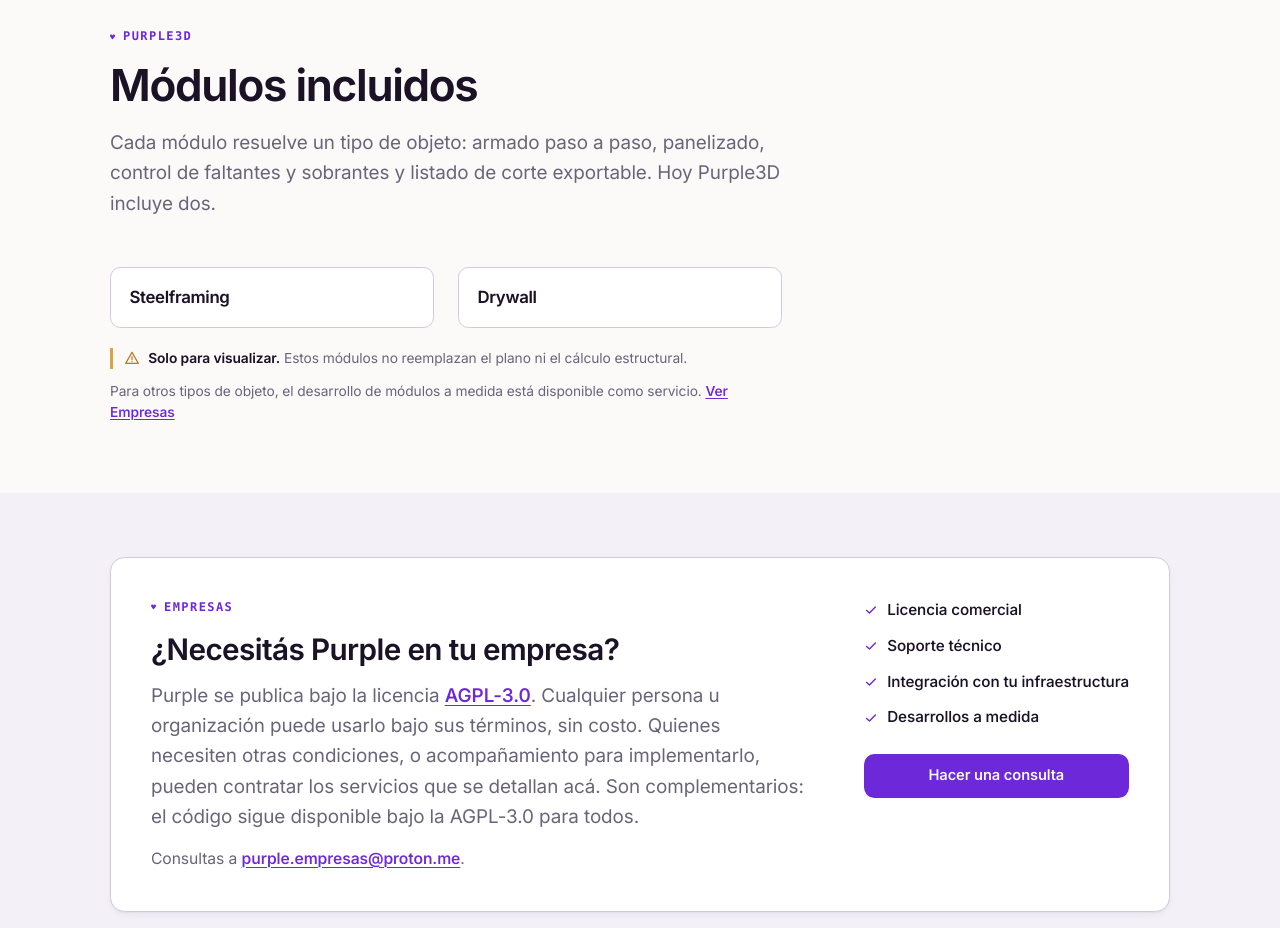
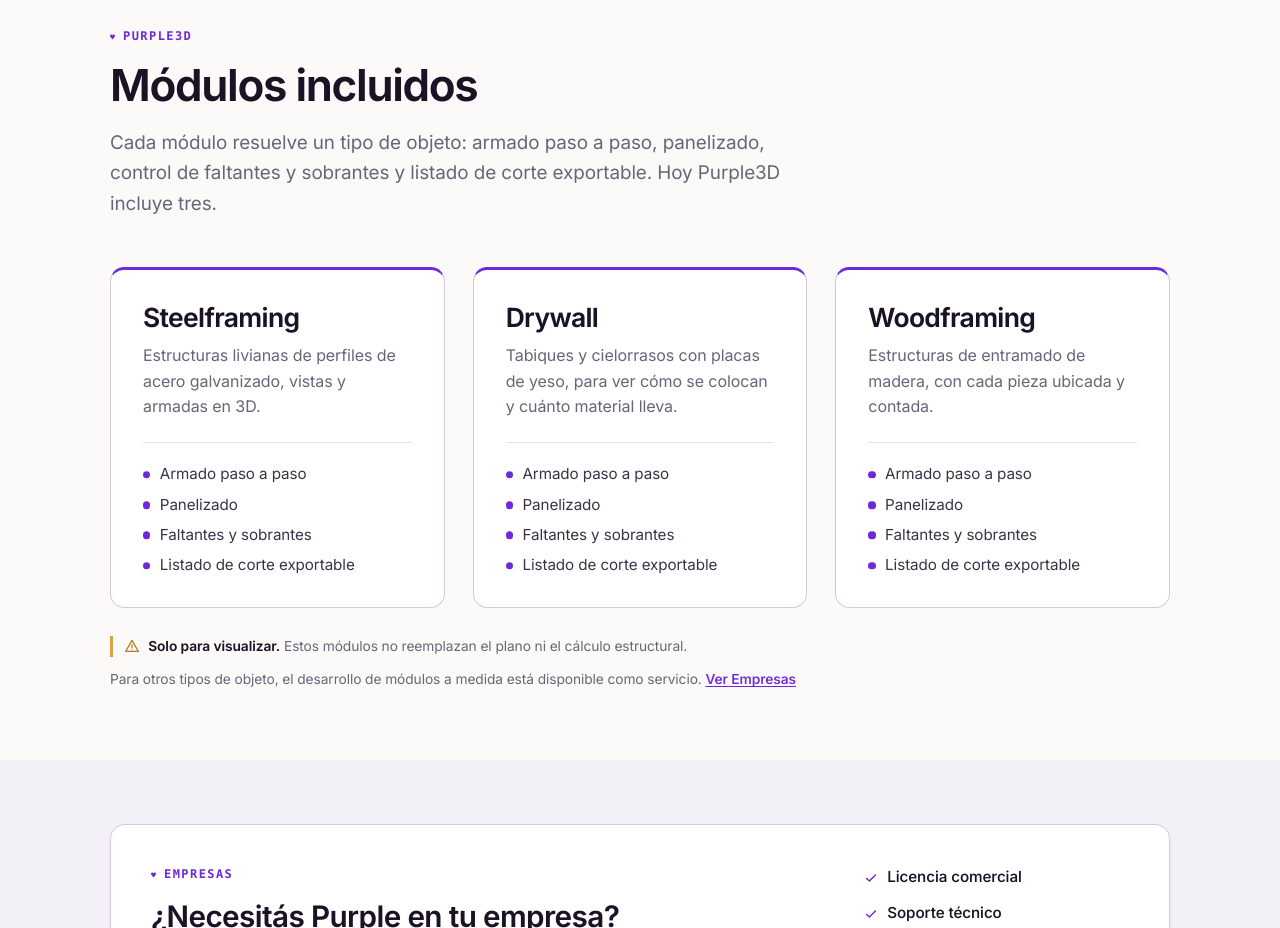
Before and after one commit to ltrecanao/purple, a plain HTML site: page index.html in a window 1280 px wide. Shown: the part 1340-2268 px from the top of the page. Drawn offline with Linux system fonts and the light colour scheme.

Commit message:
feat: actualiza modulo de woodframing

```diff
--- a/index.html
+++ b/index.html
@@ -4,7 +4,7 @@
   <meta charset="utf-8">
   <meta name="viewport" content="width=device-width, initial-scale=1, viewport-fit=cover">
   <title>Purple · Software que trabaja a tu manera</title>
-  <meta name="description" content="Purple: PurpleMD (editor Markdown), PurpleBoard (pizarra colaborativa) y Purple3D (visualizador 3D modular, con módulos de steelframing y drywall). Software libre AGPL-3.0, en el navegador.">
+  <meta name="description" content="Purple: PurpleMD (editor Markdown), PurpleBoard (pizarra colaborativa) y Purple3D (visualizador 3D modular, con módulos de steelframing, drywall y woodframing). Software libre AGPL-3.0, en el navegador.">
   <meta name="theme-color" content="#6d28d9">
   <link rel="icon" type="image/svg+xml" href="static/assets/purple.svg">
   <link rel="canonical" href="https://purple.com.ar/">
@@ -14,11 +14,11 @@
   <meta property="og:locale" content="es_AR">
   <meta property="og:url" content="https://purple.com.ar/">
   <meta property="og:title" content="Purple · Software que trabaja a tu manera">
-  <meta property="og:description" content="Purple: PurpleMD (editor Markdown), PurpleBoard (pizarra colaborativa) y Purple3D (visualizador 3D modular, con módulos de steelframing y drywall). Software libre AGPL-3.0, en el navegador.">
+  <meta property="og:description" content="Purple: PurpleMD (editor Markdown), PurpleBoard (pizarra colaborativa) y Purple3D (visualizador 3D modular, con módulos de steelframing, drywall y woodframing). Software libre AGPL-3.0, en el navegador.">
   <meta property="og:image" content="https://purple.com.ar/static/assets/og-image.png">
   <meta name="twitter:card" content="summary_large_image">
   <meta name="twitter:title" content="Purple · Software que trabaja a tu manera">
-  <meta name="twitter:description" content="Purple: PurpleMD (editor Markdown), PurpleBoard (pizarra colaborativa) y Purple3D (visualizador 3D modular, con módulos de steelframing y drywall). Software libre AGPL-3.0, en el navegador.">
+  <meta name="twitter:description" content="Purple: PurpleMD (editor Markdown), PurpleBoard (pizarra colaborativa) y Purple3D (visualizador 3D modular, con módulos de steelframing, drywall y woodframing). Software libre AGPL-3.0, en el navegador.">
   <meta name="twitter:image" content="https://purple.com.ar/static/assets/og-image.png">
 
   <link rel="preload" href="static/fonts/inter-latin.woff2" as="font" type="font/woff2" crossorigin>
@@ -207,16 +207,40 @@
           <p class="bajada">
             Cada módulo resuelve un tipo de objeto: armado paso a paso,
             panelizado, control de faltantes y sobrantes y listado de corte
-            exportable. Hoy Purple3D incluye dos.
+            exportable. Hoy Purple3D incluye tres.
           </p>
         </header>
 
         <ul class="modulos-grilla">
           <li class="modulo">
             <h3 class="modulo-titulo">Steelframing</h3>
+            <p class="modulo-texto">Estructuras livianas de perfiles de acero galvanizado, vistas y armadas en 3D.</p>
+            <ul class="modulo-incluye">
+              <li>Armado paso a paso</li>
+              <li>Panelizado</li>
+              <li>Faltantes y sobrantes</li>
+              <li>Listado de corte exportable</li>
+            </ul>
           </li>
           <li class="modulo">
             <h3 class="modulo-titulo">Drywall</h3>
+            <p class="modulo-texto">Tabiques y cielorrasos con placas de yeso, para ver cómo se colocan y cuánto material lleva.</p>
+            <ul class="modulo-incluye">
+              <li>Armado paso a paso</li>
+              <li>Panelizado</li>
+              <li>Faltantes y sobrantes</li>
+              <li>Listado de corte exportable</li>
+            </ul>
+          </li>
+          <li class="modulo">
+            <h3 class="modulo-titulo">Woodframing</h3>
+            <p class="modulo-texto">Estructuras de entramado de madera, con cada pieza ubicada y contada.</p>
+            <ul class="modulo-incluye">
+              <li>Armado paso a paso</li>
+              <li>Panelizado</li>
+              <li>Faltantes y sobrantes</li>
+              <li>Listado de corte exportable</li>
+            </ul>
           </li>
         </ul>
 
--- a/static/css/style.css
+++ b/static/css/style.css
@@ -1405,41 +1405,82 @@ figcaption {
 
 .modulos-grilla {
   display: grid;
-  grid-template-columns: repeat(2, minmax(0, 1fr));
-  gap: clamp(1rem, 3vw, 1.5rem);
-  max-width: 42rem;
+  grid-template-columns: repeat(3, minmax(0, 1fr));
+  gap: clamp(1rem, 2.5vw, 1.75rem);
   list-style: none;
   padding: 0;
 }
 
 .modulo {
-  padding: 1rem 1.15rem;
+  display: flex;
+  flex-direction: column;
+  padding: clamp(1.4rem, 2.6vw, 2rem);
   border: 1px solid var(--linea-fuerte);
-  border-radius: var(--radio);
+  border-top: 3px solid var(--violeta);
+  border-radius: var(--radio-grande);
   background: var(--superficie);
 }
 
 .modulo-titulo {
   color: var(--tinta);
-  font-size: 1.05rem;
-  font-weight: 620;
-  letter-spacing: -0.02em;
+  font-size: clamp(1.3rem, 1.1rem + 0.9vw, 1.65rem);
+  font-weight: 640;
+  letter-spacing: -0.025em;
+  line-height: 1.15;
 }
 
 .modulo-texto {
-  margin-top: 0.4rem;
+  margin-top: 0.7rem;
   color: var(--apagado);
-  font-size: 0.93rem;
-  line-height: 1.55;
+  font-size: 1rem;
+  line-height: 1.6;
+}
+
+.modulo-incluye {
+  display: grid;
+  gap: 0.55rem;
+  margin-top: auto;
+  padding: 1.25rem 0 0;
+  list-style: none;
+}
+
+.modulo-texto + .modulo-incluye {
+  margin-top: 1.4rem;
+  border-top: 1px solid var(--linea);
+}
+
+.modulo-incluye li {
+  display: flex;
+  align-items: baseline;
+  gap: 0.6rem;
+  color: var(--texto);
+  font-size: 0.95rem;
+  line-height: 1.4;
+}
+
+.modulo-incluye li::before {
+  content: '';
+  flex: none;
+  width: 0.45rem;
+  height: 0.45rem;
+  border-radius: 50%;
+  background: var(--violeta);
+  transform: translateY(-0.05em);
 }
 
 .seccion-modulos .modulos-aviso {
-  max-width: 42rem;
-  margin-top: 1.25rem;
+  max-width: none;
+  margin-top: 1.75rem;
 }
 
 .seccion-modulos .modulos-mas {
-  max-width: 42rem;
+  max-width: none;
+}
+
+@media (max-width: 900px) {
+  .modulos-grilla {
+    grid-template-columns: 1fr;
+  }
 }
 
 .enterprise-contacto {
@@ -1447,9 +1488,3 @@ figcaption {
   color: var(--apagado);
   font-size: 0.98rem;
 }
-
-@media (max-width: 600px) {
-  .modulos-grilla {
-    grid-template-columns: 1fr;
-  }
-}
```
